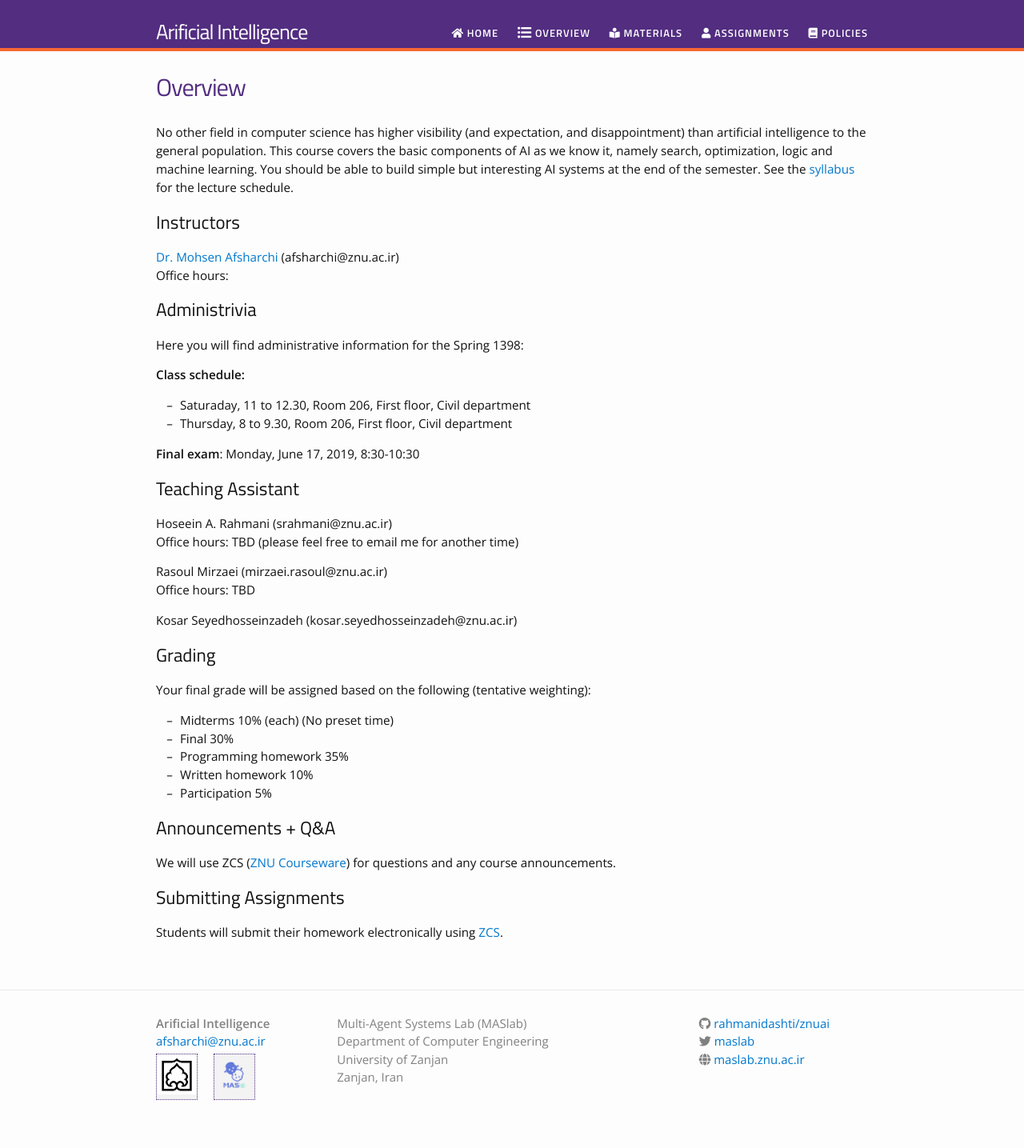
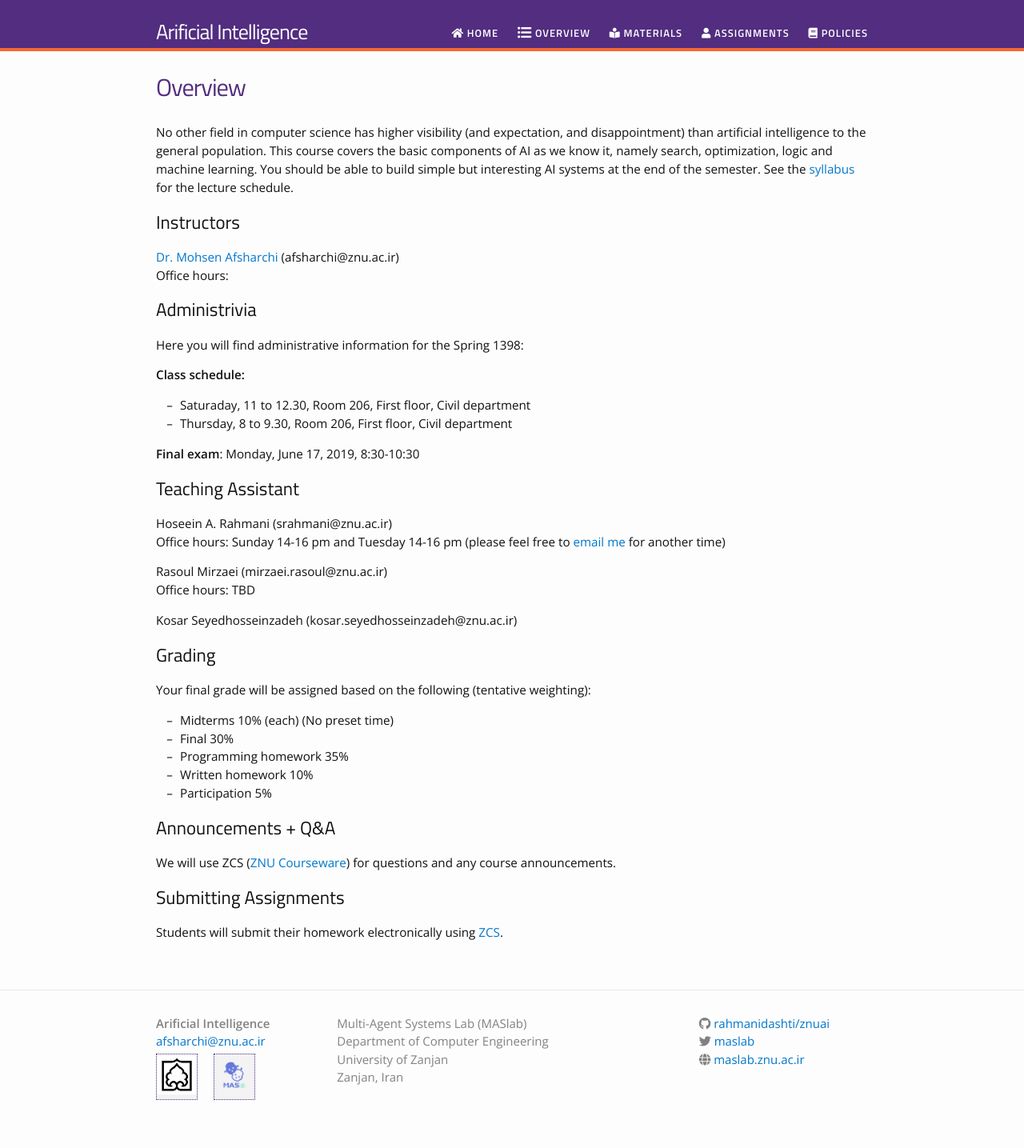
Before and after one commit to rahmanidashti/znuai, a Jekyll site: the page built from overview.md, in a window 1280 px wide. Shown: the whole page at 80% size. Built offline with Jekyll 4.4.1, drawn with Linux system fonts in a browser that asks for light colours; nearby versions of some CDN libraries.

Commit message:
Update overview.md

```diff
--- a/overview.md
+++ b/overview.md
@@ -21,7 +21,7 @@ __Final exam__: Monday, June 17, 2019, 8:30-10:30
 
 ## Teaching Assistant
 Hoseein A. Rahmani (srahmani@znu.ac.ir)
-Office hours: TBD (please feel free to email me for another time)
+Office hours: Sunday 14-16 pm and Tuesday 14-16 pm (please feel free to [email me](mailto:srahmani@znu.ac.ir) for another time)
 
 Rasoul Mirzaei (mirzaei.rasoul@znu.ac.ir)
 Office hours: TBD
```
